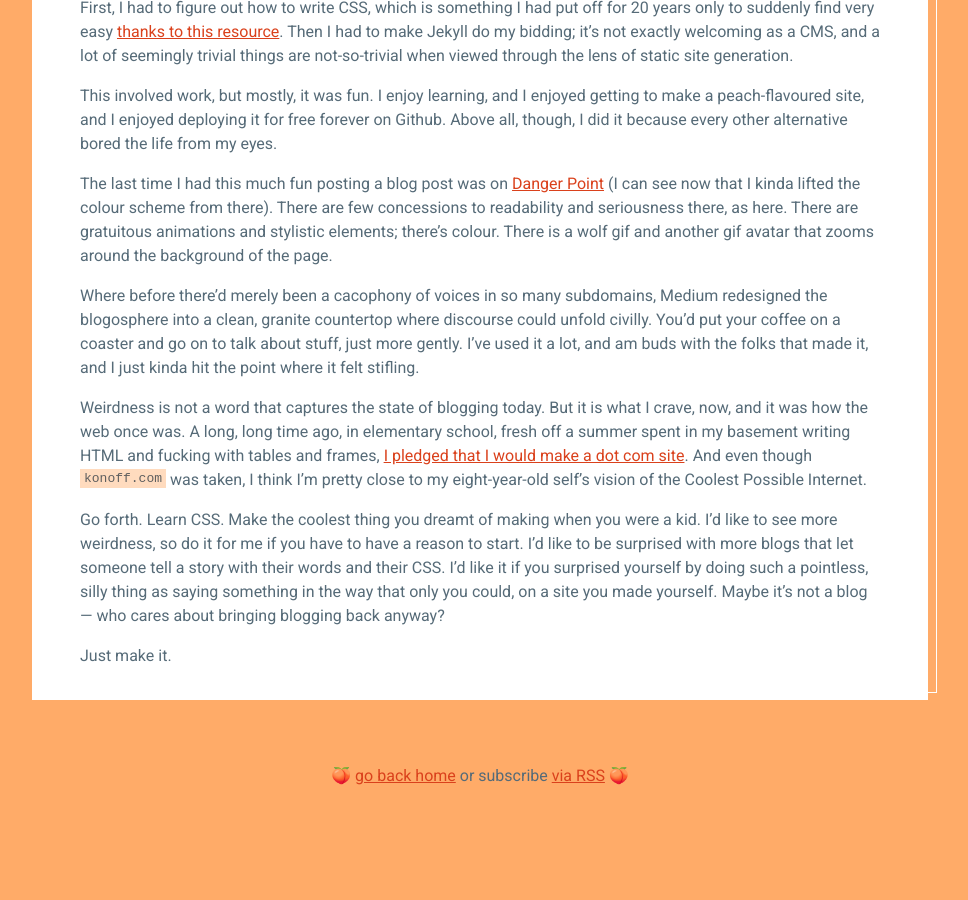
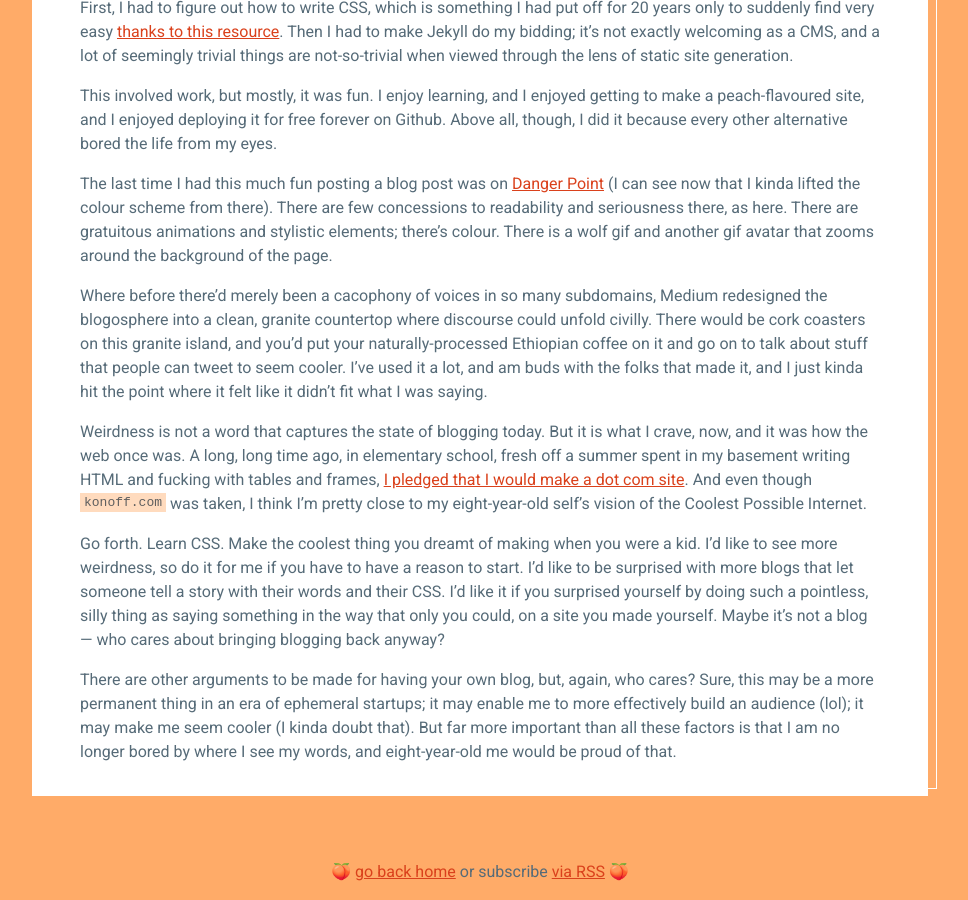
Before and after one commit to andkon/andkon.github.io, a Jekyll site: the page built from _posts/2017-12-31-welcome.md, in a window 1280 px wide and 900 px high, scrolled down 602 px. Shown: the whole window, without its empty margins (160-1128 px from the left). Built offline with Jekyll 4.4.1, drawn with Linux system fonts in a browser that asks for light colours; nearby versions of some CDN libraries; before the commit the page ends 1406 px from its top, so only the background shows below that; some of the changed lines change nothing that is shown.

Commit message:
kk cool finished up post

```diff
--- a/_config.yml
+++ b/_config.yml
@@ -19,3 +19,5 @@ exclude:
 collections:
   category:
     output: true
+title: Andrew Konoff's Cool Web Site
+google_analytics: "UA-39284830-3"
--- a/_includes/google-analytics.html
+++ b/_includes/google-analytics.html
@@ -1,10 +1,9 @@
+<!-- Global site tag (gtag.js) - Google Analytics -->
+<script async src="https://www.googletagmanager.com/gtag/js?id={{site.google_analytics}}"></script>
 <script>
-  (function(i,s,o,g,r,a,m){i['GoogleAnalyticsObject']=r;i[r]=i[r]||function(){
-  (i[r].q=i[r].q||[]).push(arguments)},i[r].l=1*new Date();a=s.createElement(o),
-  m=s.getElementsByTagName(o)[0];a.async=1;a.src=g;m.parentNode.insertBefore(a,m)
-  })(window,document,'script','https://www.google-analytics.com/analytics.js','ga');
+  window.dataLayer = window.dataLayer || [];
+  function gtag(){dataLayer.push(arguments);}
+  gtag('js', new Date());
 
-  ga('create', '{{ site.google_analytics }}', 'auto');
-  ga('send', 'pageview');
-
+  gtag('config', '{{site.google_analytics}}');
 </script>
--- a/_includes/head.html
+++ b/_includes/head.html
@@ -1,4 +1,7 @@
 <head>
+  {% if jekyll.environment == 'production' and site.google_analytics %}
+  {% include google-analytics.html %}
+  {% endif %}
   <meta charset="utf-8">
   <meta http-equiv="X-UA-Compatible" content="IE=edge">
   <meta name="viewport" content="width=device-width, initial-scale=1">
@@ -16,8 +19,4 @@
   <link rel="canonical" href="{{ page.url | replace:'index.html','' | absolute_url }}">
   <link rel="alternate" type="application/rss+xml" title="{{ site.title | escape }}" href="{{ "/feed.xml" | relative_url }}">
   <script src="https://ajax.googleapis.com/ajax/libs/jquery/3.1.0/jquery.min.js"></script>
-
-  {% if jekyll.environment == 'production' and site.google_analytics %}
-  {% include google-analytics.html %}
-  {% endif %}
 </head>
--- a/_posts/2017-12-31-welcome.md
+++ b/_posts/2017-12-31-welcome.md
@@ -4,7 +4,6 @@ subtitle: Recapturing the web of my adolescence
 layout: post
 category: writing
 ---
-
 Welcome to my blog. In the year 2018, it's rumoured that blogs will matter even less than they do already. The truth is — they don't matter to me a whole lot right now. I've been writing on Medium for the last long while. It's just easier to rack up views there, and though I kept paying Digital Ocean $10 a month to host a Ghost blog, it really only acted as a place where I could put writing samples and anti-startup jeremiads (which I'd keep in my drafts, tbh).
 
 So I think it's worth asking (and answering): why do this? Why make a weird peachy site when you can go blog freely on the enormous platform that Facebook or Google or Medium might give?
@@ -17,10 +16,10 @@ This involved work, but mostly, it was fun. I enjoy learning, and I enjoyed gett
 
 The last time I had this much fun posting a blog post was on [Danger Point](http://dangerpoint.net) (I can see now that I kinda lifted the colour scheme from there). There are few concessions to readability and seriousness there, as here. There are gratuitous animations and stylistic elements; there's colour. There is a wolf gif and another gif avatar that zooms around the background of the page.
 
-Where before there'd merely been a cacophony of voices in so many subdomains, Medium redesigned the blogosphere into a clean, granite countertop where discourse could unfold civilly. You'd put your coffee on a coaster and go on to talk about stuff, just more gently. I've used it a lot, and am buds with the folks that made it, and I just kinda hit the point where it felt stifling.
+Where before there'd merely been a cacophony of voices in so many subdomains, Medium redesigned the blogosphere into a clean, granite countertop where discourse could unfold civilly. There would be cork coasters on this granite island, and you'd put your naturally-processed Ethiopian coffee on it and go on to talk about stuff that people can tweet to seem cooler. I've used it a lot, and am buds with the folks that made it, and I just kinda hit the point where it felt like it didn't fit what I was saying.
 
 Weirdness is not a word that captures the state of blogging today. But it is what I crave, now, and it was how the web once was. A long, long time ago, in elementary school, fresh off a summer spent in my basement writing HTML and fucking with tables and frames, [I pledged that I would make a dot com site](https://twitter.com/andknf/status/937571312754573312). And even though `konoff.com` was taken, I think I'm pretty close to my eight-year-old self's vision of the Coolest Possible Internet.
 
 Go forth. Learn CSS. Make the coolest thing you dreamt of making when you were a kid. I'd like to see more weirdness, so do it for me if you have to have a reason to start. I'd like to be surprised with more blogs that let someone tell a story with their words and their CSS. I'd like it if you surprised yourself by doing such a pointless, silly thing as saying something in the way that only you could, on a site you made yourself. Maybe it's not a blog — who cares about bringing blogging back anyway?
 
-Just make it.
+There are other arguments to be made for having your own blog, but, again, who cares? Sure, this may be a more permanent thing in an era of ephemeral startups; it may enable me to more effectively build an audience (lol); it may make me seem cooler (I kinda doubt that). But far more important than all these factors is that I am no longer bored by where I see my words, and eight-year-old me would be proud of that.
```
